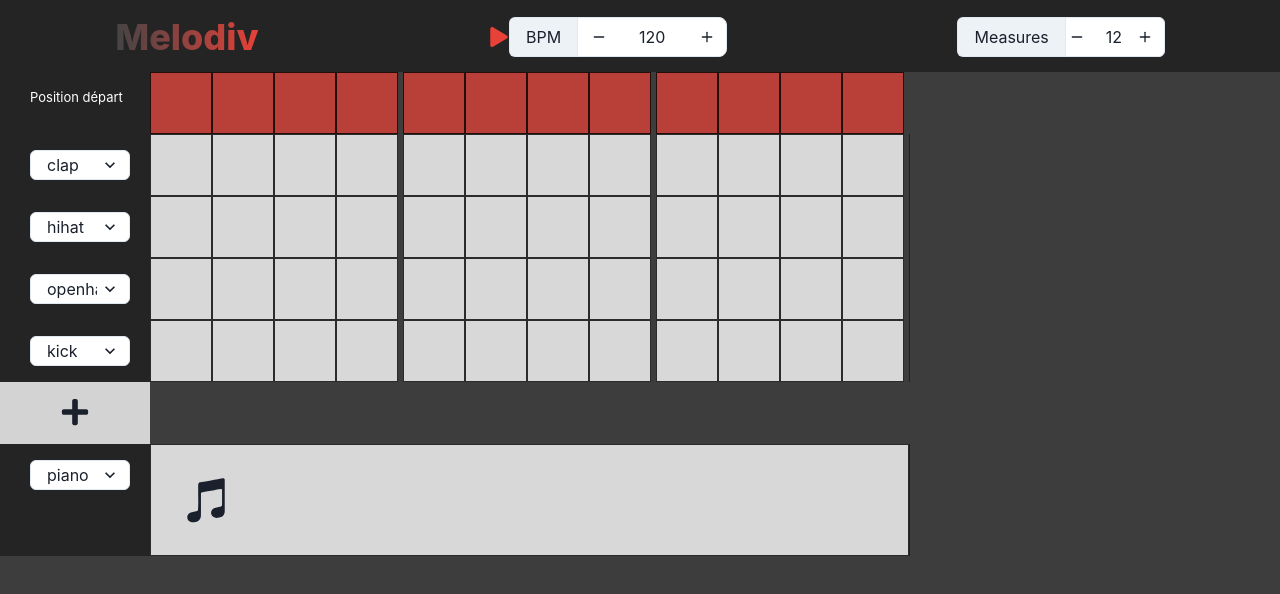
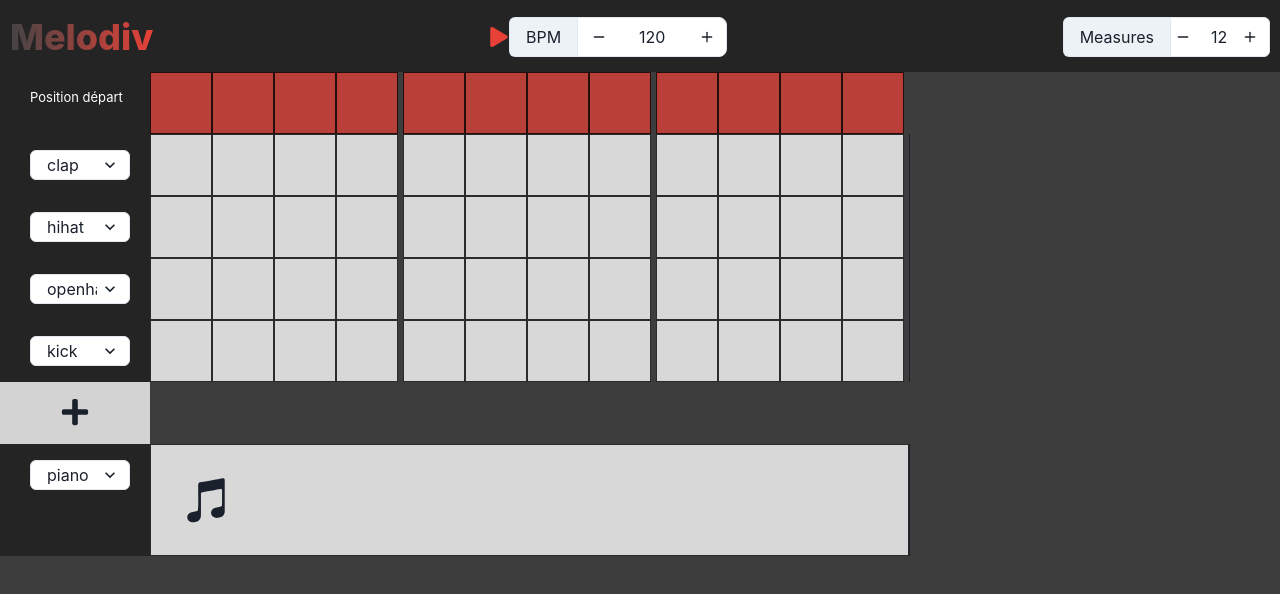
Before and after one commit to Basile-Lequeux/sandbox-music, a React (Create React App) app: page / in a window 1280 px wide. Shown: the top 594 px of the page. Built offline with nearby package versions, Linux system fonts and the light colour scheme.

Commit message:
fix header display

```diff
--- a/src/Header.js
+++ b/src/Header.js
@@ -41,11 +41,11 @@ export const Header = () => {
     <Flex
       textAlign="center"
       bg="#242424"
-      justifyContent={"space-around"}
+      justifyContent={"space-between"}
       alignItems={"center"}
       position={"relative"}
     >
-      <Box padding="10px 0 8px 0" display={"flex"}>
+      <Box padding="10px 0 8px 10px" display={"flex"}>
         <Text
           bgGradient="linear(to-r, #434445, #e74138)"
           bgClip="text"
@@ -114,7 +114,7 @@ export const Header = () => {
         </InputGroup>
       </Box>
       <Box
-        padding="10px 0 8px 0"
+        padding="10px 10px 8px 0"
         justify={"flex-end"}
         alignItems={"center"}
         display={"flex"}
```
